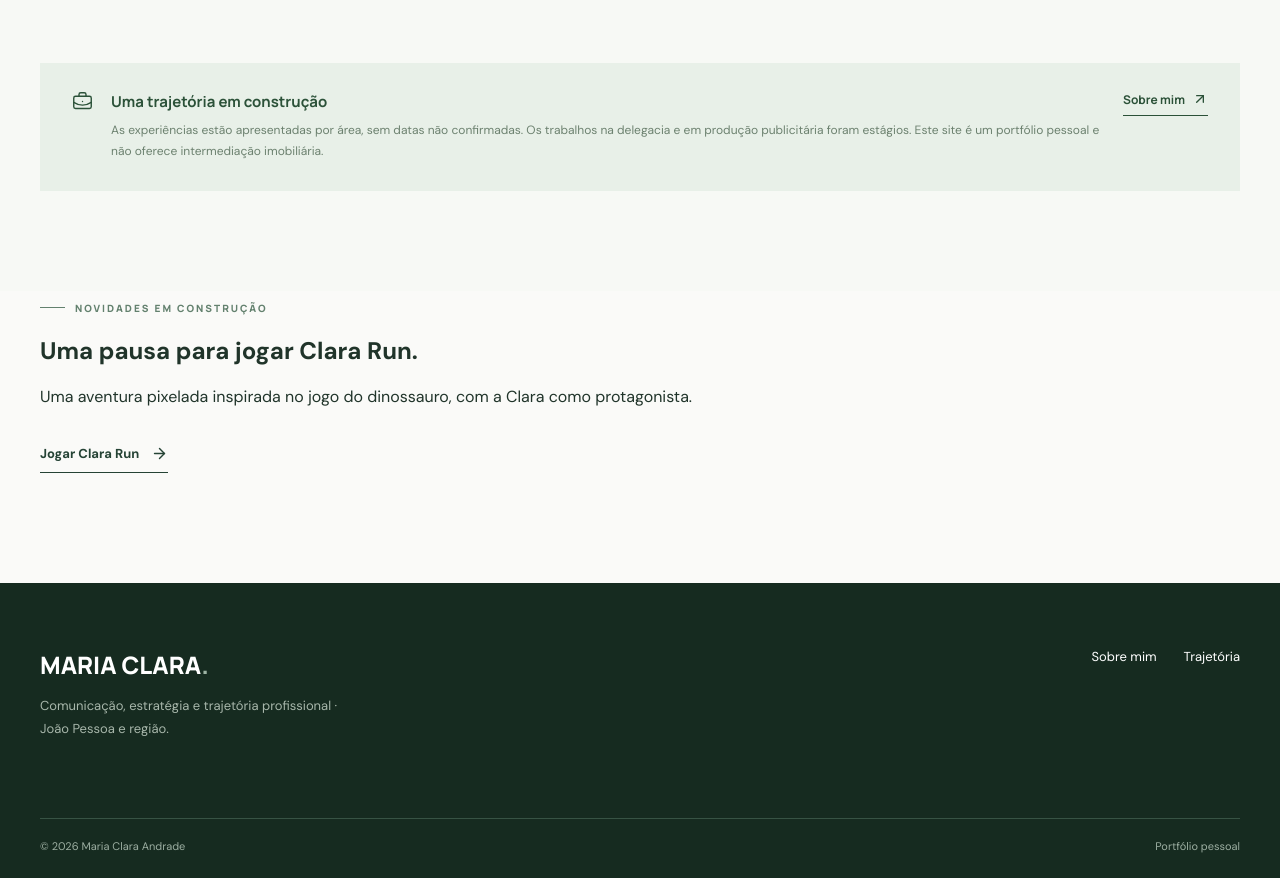
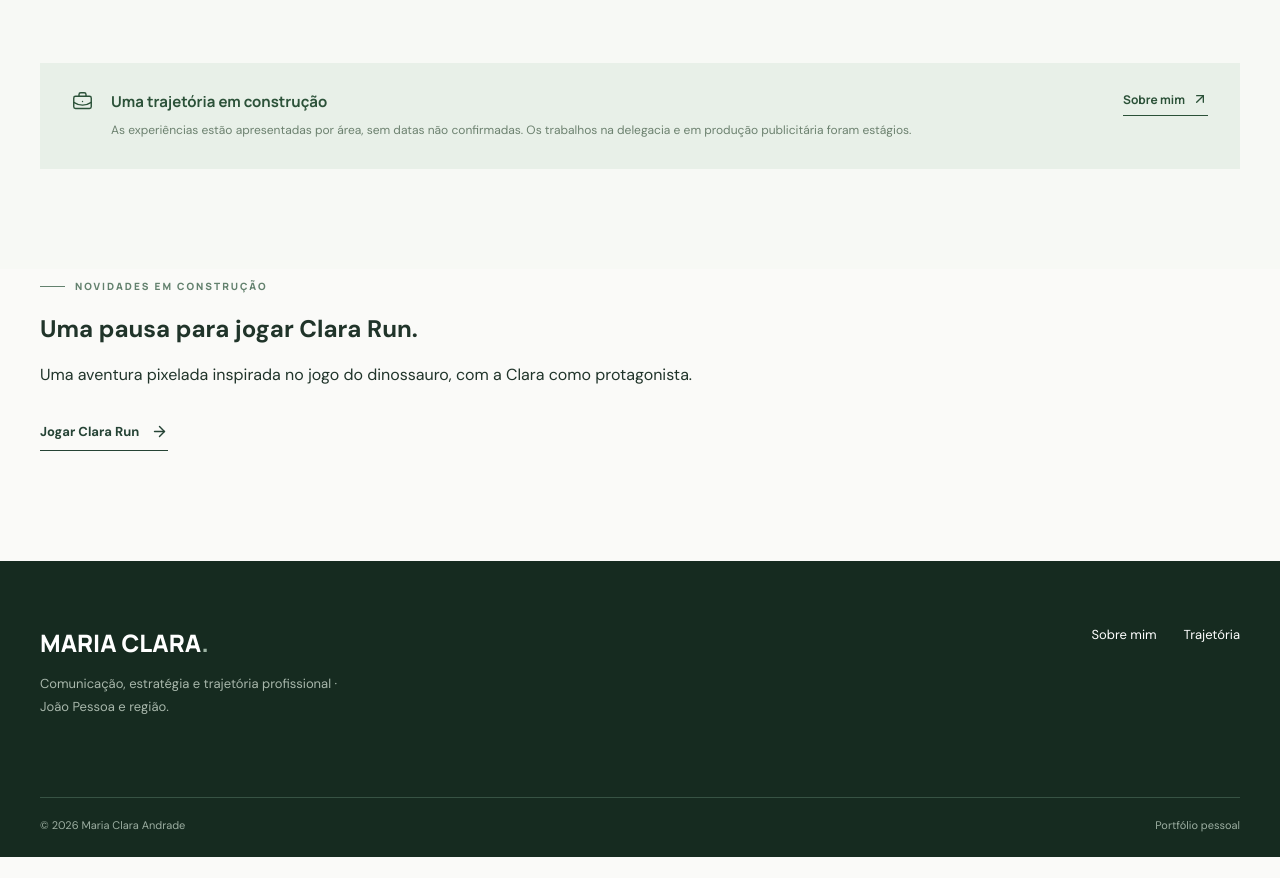
Before and after one commit to jpliratavares/maria-clara-imoveis, a React (Vite) app: page / in a window 1280 px wide. Shown: the part 4435-5313 px from the top of the page. After the commit the page ends 5292 px from the top, so only its background shows below. Built offline with nearby package versions, Linux system fonts and the light colour scheme.

Commit message:
copy: remove real-estate disclaimer from trajectory note

```diff
--- a/src/App.tsx
+++ b/src/App.tsx
@@ -75,7 +75,7 @@ function Trajectory() {
           })}
         </ol>
       </div>
-      <div className="trajectory-outro"><BriefcaseBusiness size={21} strokeWidth={1.6}/><div><strong>Uma trajetória em construção</strong><p>As experiências estão apresentadas por área, sem datas não confirmadas. Os trabalhos na delegacia e em produção publicitária foram estágios. Este site é um portfólio pessoal e não oferece intermediação imobiliária.</p></div><a href="#sobre" aria-label="Voltar à apresentação">Sobre mim <ArrowUpRight size={16}/></a></div>
+      <div className="trajectory-outro"><BriefcaseBusiness size={21} strokeWidth={1.6}/><div><strong>Uma trajetória em construção</strong><p>As experiências estão apresentadas por área, sem datas não confirmadas. Os trabalhos na delegacia e em produção publicitária foram estágios.</p></div><a href="#sobre" aria-label="Voltar à apresentação">Sobre mim <ArrowUpRight size={16}/></a></div>
     </div>
   </section>;
 }
```
